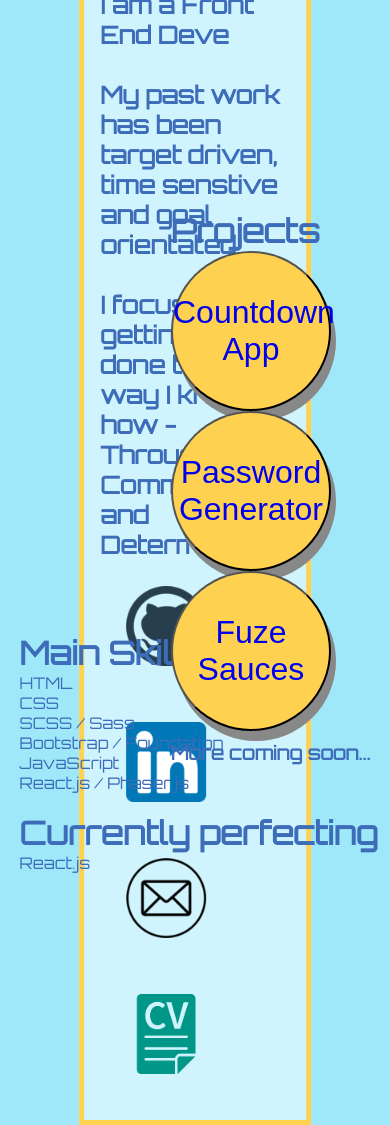
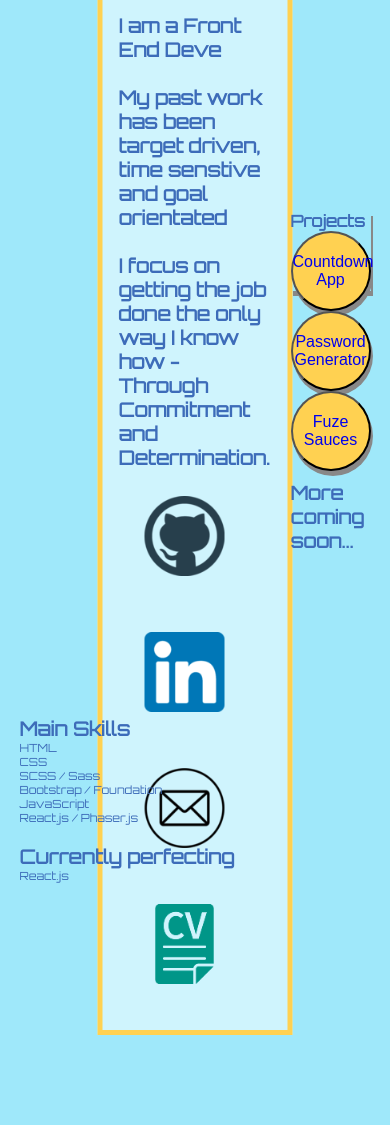
Before and after one commit to Shutt90/myPortfolioV2, a plain HTML site: page index.html in a window 390 px wide. After the commit the page ends 1035 px from the top, so only its background shows below. Drawn offline with Linux system fonts and the light colour scheme.

Commit message:
Added responsiveness for mobile devices

```diff
--- a/index.html
+++ b/index.html
@@ -42,7 +42,7 @@
       <div class="skill">JavaScript</div>
       <div class="skill">React.js / Phaser.js</div>
       </div><br />
-    <div class="skills-right">
+    <div class="skills">
       <h1>Currently perfecting</h1>
       <div class="skill">React.js</div>
     </div>
--- a/scss/_responsive.scss
+++ b/scss/_responsive.scss
@@ -1,7 +1,7 @@
 @media screen and (max-width: 768px) {
   .center-intro {
     h1 {
-      font-size: 1.5em;
+      font-size: 1.2em;
     }
   }
   .skills-right {
@@ -17,4 +17,40 @@
       transform: scale(0.8);
     }
   }
+
+  .projects {
+    font-size: 1rem;
+    width: 5rem;
+    height: 5rem;
+    box-shadow: 2px 5px #888888;
+    top: 70%;
+
+    .project {
+      font-size: 1rem;
+      width: 5rem;
+      height: 5rem;
+      box-shadow: 2px 5px #888888;
+    }
+
+    h1 {
+      font-size: 1rem;
+    }
+  }
+
+  .projects-container {
+    font-size: 1rem;
+  }
+
+  .skills-container {
+    top: 85%;
+  }
+  .skills {
+    h1 {
+      font-size: 1.2rem;
+    }
+
+    .skill {
+      font-size: 0.7rem;
+    }
+  }
 }
```
Also changed, not shown: css/styles.css, 1 other file.
